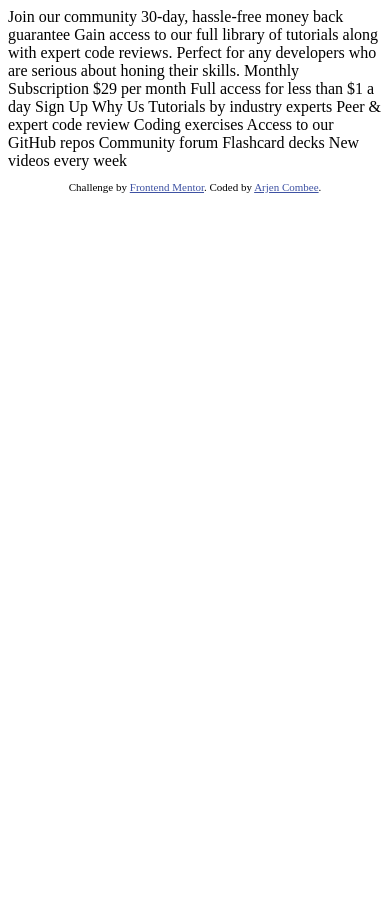
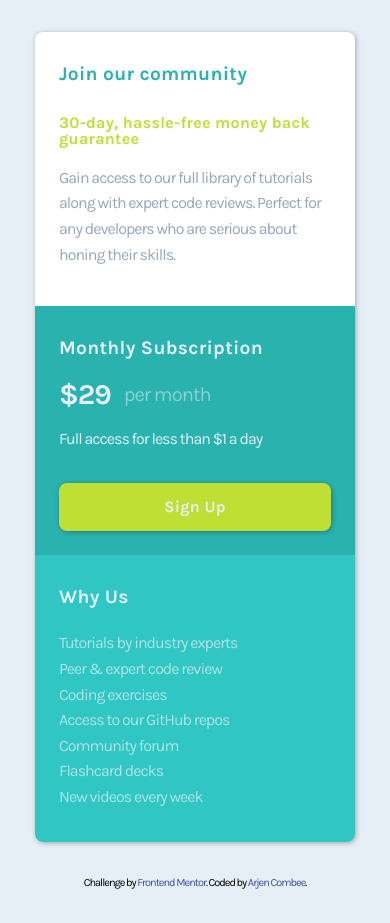
Before and after one commit to ArjenCombee/FEM004-Single-Price, a plain HTML site: page index.html in a window 390 px wide. Before the commit the page ends 844 px from the top, so only its background shows below. Drawn offline with Linux system fonts and the light colour scheme.

Commit message:
Mobile and Destop

```diff
--- a/css/style.css
+++ b/css/style.css
@@ -1,5 +1,177 @@
+/* BASIC STYLES */
+:root {
+  --font: 'Karla', sans-serif;
+  --color-primary-cyan: hsl(179, 62%, 43%);
+  --color-primary-lightcyan: hsl(179, 62%, 48%);
+  --color-primary-yellow: hsl(71, 73%, 54%);
+  --color-neutral-gray: hsl(204, 43%, 93%);
+  --color-neutral-blue: hsl(218, 22%, 67%);
+}
+*,
+*::before,
+*::after {
+  box-sizing: inherit;
+  margin: 0;
+  padding: 0;
+}
+html {
+  font-size: 16px;
+  box-sizing: border-box;
+}
+body {
+  display: flex;
+  flex-direction: column;
+  align-items: center;
+  justify-content: center;
+  font-family: var(--font);
+  background-color: var(--color-neutral-gray);
+  letter-spacing: 0.3px;
+  line-height: 1;
+  padding-top: 2rem;
+}
+h1,
+h2 {
+  font-size: 1.2rem;
+  font-weight: 700;
+}
+h1 {
+  padding-bottom: 2rem;
+}
+h2 {
+  padding-bottom: 1.5rem;
+}
+h3 {
+  padding-bottom: 1.1rem;
+}
+h3 {
+  font-size: 1rem;
+  font-weight: 700;
+}
+p,
+li {
+  line-height: 1.6;
+  letter-spacing: -1px;
+}
+a {
+  text-decoration: none;
+  color: inherit;
+}
+ul {
+  list-style: none;
+}
+
+/* PRICE COMPONENT STYLES */
+.price-component {
+  background-color: #fff;
+  margin: 0 auto;
+  width: 20rem;
+  border-radius: 0.5rem;
+  box-shadow: 1px 1px 5px rgba(0, 0, 0, 0.3);
+  overflow: hidden;
+}
+.intro {
+  color: var(--color-neutral-blue);
+  padding: 2rem 1.5rem 2.4rem;
+}
+.intro__heading {
+  color: var(--color-primary-cyan);
+}
+.intro__subheading {
+  color: var(--color-primary-yellow);
+}
+.subscription {
+  color: var(--color-neutral-gray);
+  background-color: var(--color-primary-cyan);
+  padding: 2rem 1.5rem 1.5rem;
+}
+.subscription__price {
+  display: inline-flex;
+  align-items: center;
+  font-size: 1.8rem;
+  font-weight: 700;
+  line-height: 1;
+}
+.subscription__price span {
+  font-size: 0.7em;
+  font-weight: 400;
+  opacity: 0.5;
+  padding-left: 0.8rem;
+}
+.subscription__body {
+  padding-top: 1rem;
+}
+.why-us {
+  color: var(--color-neutral-gray);
+  background-color: var(--color-primary-lightcyan);
+  padding: 2rem 1.5rem;
+}
+.why-us__benefits--item {
+  color: var(--color-neutral-gray);
+  opacity: 0.7;
+}
+
+/* UTILITY STYLES */
+.btn {
+  display: block;
+  font-weight: 700;
+  color: var(--color-neutral-gray);
+  background-color: var(--color-primary-yellow);
+  border-radius: 0.5rem;
+  margin-top: 2rem;
+  padding: 1rem 2rem;
+  text-align: center;
+  box-shadow: 1px 1px 5px rgba(0, 0, 0, 0.3);
+  transition: color 100ms ease-in-out, filter 100ms ease-in-out;
+}
+.btn:hover {
+  color: hsl(179, 62%, 30%);
+  filter: brightness(1.2);
+}
+.btn:active {
+  transform: translateY(2px);
+}
+
+/* DESKTOP STYLES */
+@media only screen and (min-width: 800px) {
+  .price-component {
+    display: grid;
+    grid-template-columns: repeat (2, 1fr);
+    grid-template-rows: repeat (2, 1fr);
+    width: 40rem;
+  }
+  .intro,
+  .subscription,
+  .why-us {
+    padding: 2.8rem;
+  }
+  .intro {
+    grid-column: 1/3;
+    grid-row: 1;
+  }
+  .subscription {
+    grid-column: 1;
+    grid-row: 2;
+    display: flex;
+    flex-direction: column;
+  }
+  .why-us {
+    grid-column: 2;
+    grid-row: 2;
+  }
+  .why-us li {
+    line-height: 1.4;
+  }
+  .intro__body {
+    max-width: 85%;
+  }
+  .btn {
+    margin: auto 0 0;
+  }
+}
+
 /* FRONTEND MENTOR STYLES */
 .attribution {
+  margin: 2rem 0;
   font-size: 11px;
   text-align: center;
 }
--- a/index.html
+++ b/index.html
@@ -13,17 +13,49 @@
     />
 
     <title>Frontend Mentor | Single Price Grid Component</title>
+    <link rel="preconnect" href="https://fonts.gstatic.com" />
+    <link
+      href="https://fonts.googleapis.com/css2?family=Karla:wght@400;700;900&display=swap"
+      rel="stylesheet"
+    />
     <link rel="stylesheet" href="css/style.css" />
   </head>
   <body>
-    Join our community 30-day, hassle-free money back guarantee Gain access to
-    our full library of tutorials along with expert code reviews. Perfect for
-    any developers who are serious about honing their skills. Monthly
-    Subscription &dollar;29 per month Full access for less than &dollar;1 a day
-    Sign Up Why Us Tutorials by industry experts Peer &amp; expert code review
-    Coding exercises Access to our GitHub repos Community forum Flashcard decks
-    New videos every week
-
+    <section class="price-component">
+      <section class="intro">
+        <h1 class="intro__heading">Join our community</h1>
+        <h3 class="intro__subheading">
+          30-day, hassle-free money back guarantee
+        </h3>
+        <p class="intro__body">
+          Gain access to our full library of tutorials along with expert code
+          reviews. Perfect for any developers who are serious about honing their
+          skills.
+        </p>
+      </section>
+      <section class="subscription">
+        <h2 class="subscription__heading">Monthly Subscription</h2>
+        <p class="subscription__price">&dollar;29 <span>per month</span></p>
+        <p class="subscription__body">
+          Full access for less than &dollar;1 a day
+        </p>
+        <a href="" class="btn cta">Sign Up</a>
+      </section>
+      <section class="why-us">
+        <h2 class="why-us__heading">Why Us</h2>
+        <p class="why-us__body">
+          <ul class="why-us__benefits">
+            <li class="why-us__benefits--item">Tutorials by industry experts</li>
+            <li class="why-us__benefits--item">Peer &amp; expert code review</li>
+            <li class="why-us__benefits--item">Coding exercises</li>
+            <li class="why-us__benefits--item">Access to our GitHub repos</li>
+            <li class="why-us__benefits--item">Community forum</li>
+            <li class="why-us__benefits--item">Flashcard decks</li>
+            <li class="why-us__benefits--item">New videos every week</li>
+          </ul>
+        </p>
+      </section>
+    </section>
     <footer>
       <p class="attribution">
         Challenge by
```
